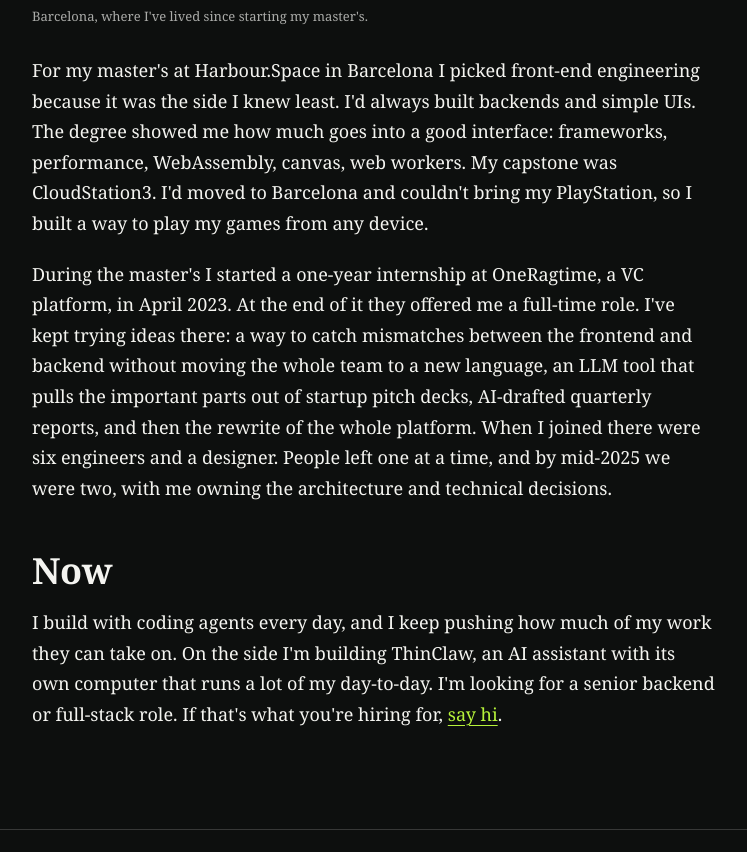
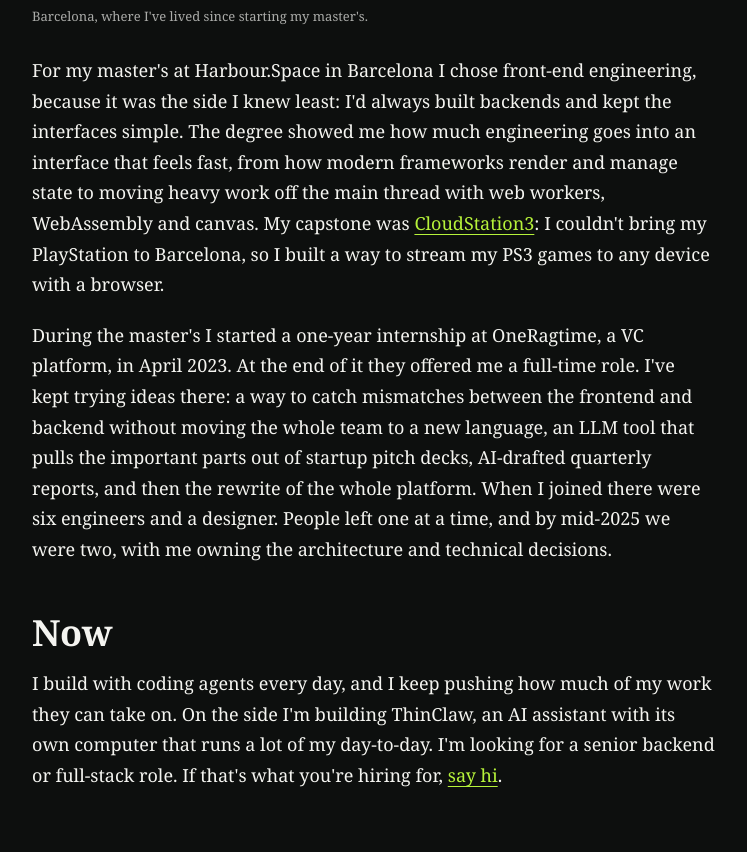
Before and after one commit to fortune-max/portfolio, an Astro site: page /about in a window 1280 px wide. Shown: the part 2599-3451 px from the top of the page, without its empty margins (80-827 px from the left). Built offline with nearby package versions, Linux system fonts and the light colour scheme; Astro itself is replaced by a stand-in of ours.

Commit message:
about: the master's paragraph, with a link to CloudStation3
Co-Authored-By: Claude Opus 5.5 <noreply@anthropic.com>

```diff
--- a/src/pages/about.astro
+++ b/src/pages/about.astro
@@ -66,10 +66,7 @@ import '../styles/prose.css';
           <figcaption>Barcelona, where I've lived since starting my master's.</figcaption>
         </figure>
         <p>
-          For my master's at Harbour.Space in Barcelona I picked front-end engineering because it was the side I knew
-          least. I'd always built backends and simple UIs. The degree showed me how much goes into a good interface:
-          frameworks, performance, WebAssembly, canvas, web workers. My capstone was CloudStation3. I'd moved to Barcelona
-          and couldn't bring my PlayStation, so I built a way to play my games from any device.
+          For my master's at Harbour.Space in Barcelona I chose front-end engineering, because it was the side I knew least: I'd always built backends and kept the interfaces simple. The degree showed me how much engineering goes into an interface that feels fast, from how modern frameworks render and manage state to moving heavy work off the main thread with web workers, WebAssembly and canvas. My capstone was <a href="/work/cloudstation3">CloudStation3</a>: I couldn't bring my PlayStation to Barcelona, so I built a way to stream my PS3 games to any device with a browser.
         </p>
         <p>
           During the master's I started a one-year internship at OneRagtime, a VC platform, in April 2023. At the end of it they offered me a full-time role. I've kept trying ideas there: a way to catch mismatches between the frontend and backend without moving the whole team to a new language, an LLM tool that pulls the important parts out of startup pitch
```
